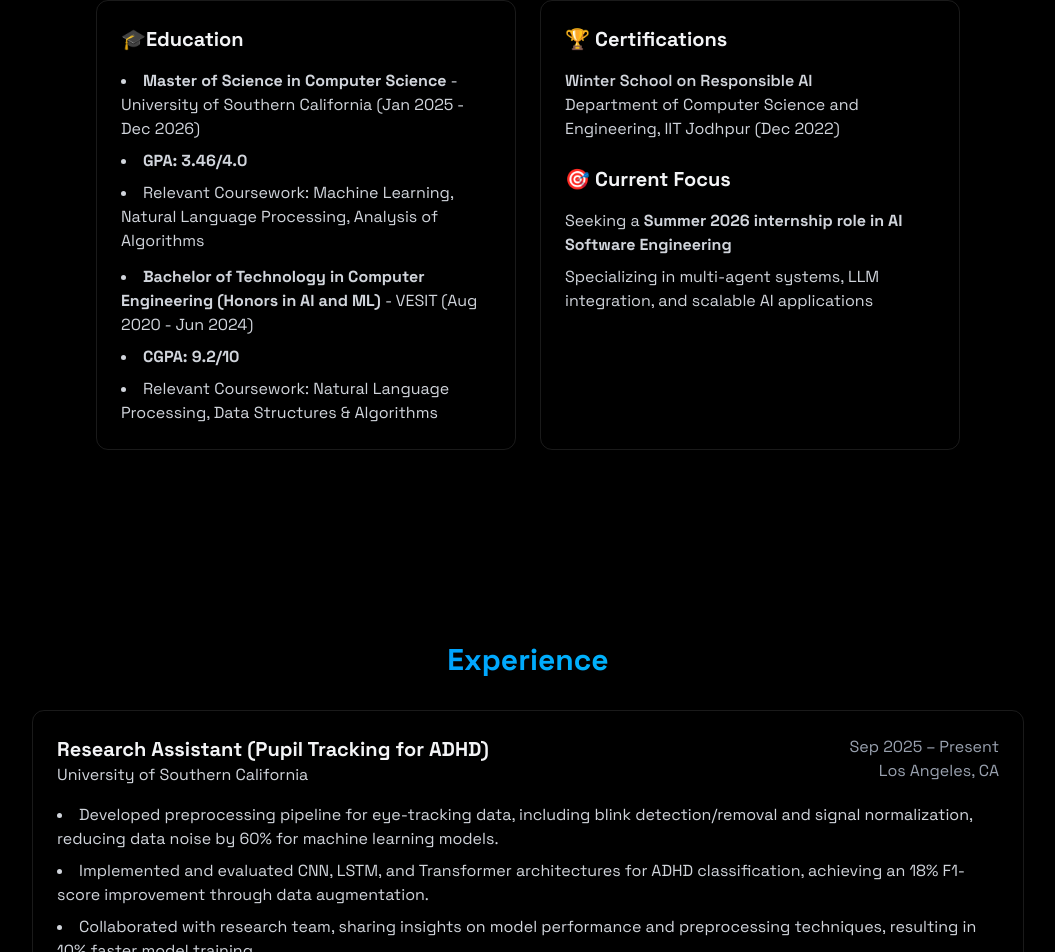
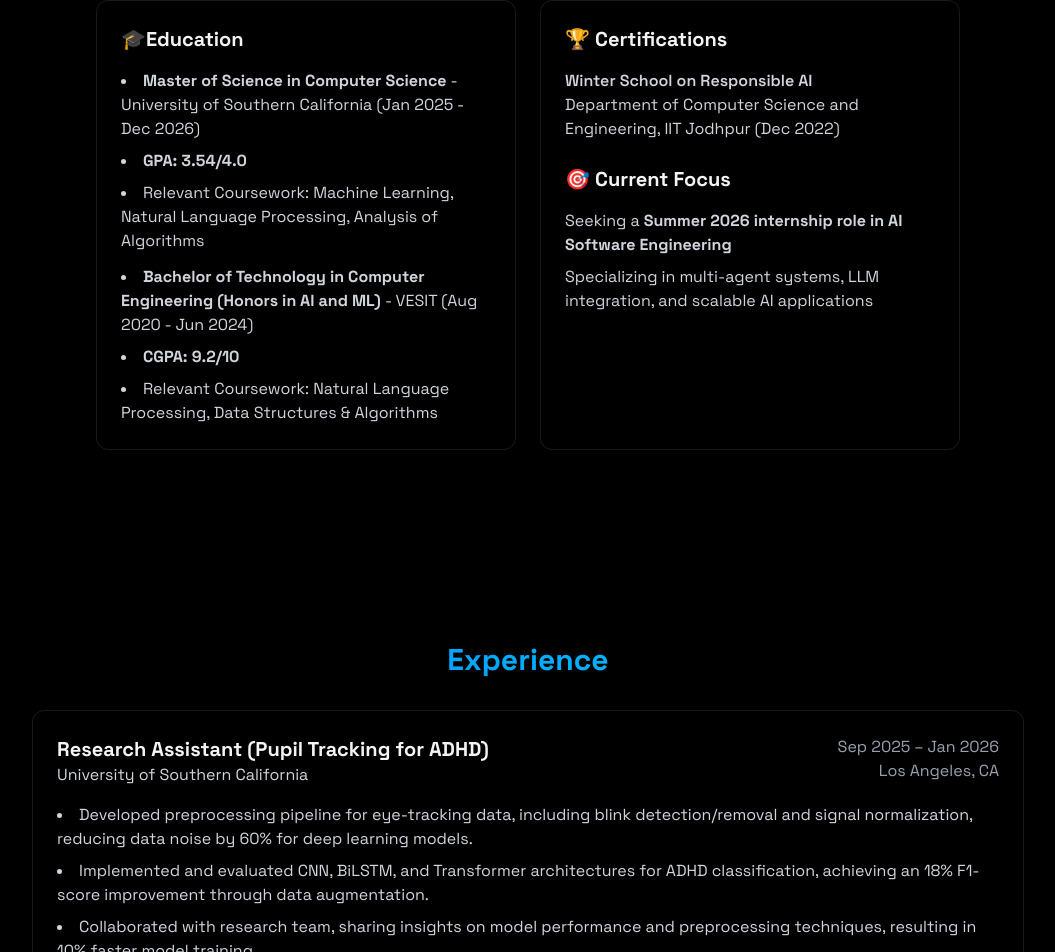
Before and after one commit to paras15702/paraskumar.info, a React (Vite) app: page / in a window 1280 px wide. Shown: the part 1546-2498 px from the top of the page, without its empty margins (112-1167 px from the left). Built offline with nearby package versions, Linux system fonts and the light colour scheme; no server answers.

Commit message:
update info

```diff
--- a/src/components/sections/About.jsx
+++ b/src/components/sections/About.jsx
@@ -104,7 +104,7 @@
                                     <strong> Master of Science in Computer Science </strong> - University of Southern California (Jan 2025 - Dec 2026)
                                 </li>
                                 <li>
-                                    <strong> GPA: 3.46/4.0 </strong>
+                                    <strong> GPA: 3.54/4.0 </strong>
                                 </li>
                                 <li>
                                     Relevant Coursework: Machine Learning, Natural Language Processing, Analysis of Algorithms
--- a/src/components/sections/Experience.jsx
+++ b/src/components/sections/Experience.jsx
@@ -20,13 +20,13 @@
                                     <p className="text-gray-300">University of Southern California</p>
                                 </div>
                                 <div className="text-gray-400 mt-2 md:mt-0 md:text-right">
-                                    <p>Sep 2025 – Present</p>
+                                    <p>Sep 2025 – Jan 2026</p>
                                     <p>Los Angeles, CA</p>
                                 </div>
                             </div>
                             <ul className="list-disc list-inside text-gray-300 space-y-2 mt-4">
-                                <li>Developed preprocessing pipeline for eye-tracking data, including blink detection/removal and signal normalization, reducing data noise by 60% for machine learning models.</li>
-                                <li>Implemented and evaluated CNN, LSTM, and Transformer architectures for ADHD classification, achieving an 18% F1-score improvement through data augmentation.</li>
+                                <li>Developed preprocessing pipeline for eye-tracking data, including blink detection/removal and signal normalization, reducing data noise by 60% for deep learning models.</li>
+                                <li>Implemented and evaluated CNN, BiLSTM, and Transformer architectures for ADHD classification, achieving an 18% F1-score improvement through data augmentation.</li>
                                 <li>Collaborated with research team, sharing insights on model performance and preprocessing techniques, resulting in 10% faster model training.</li>
                             </ul>
                         </div>
```
